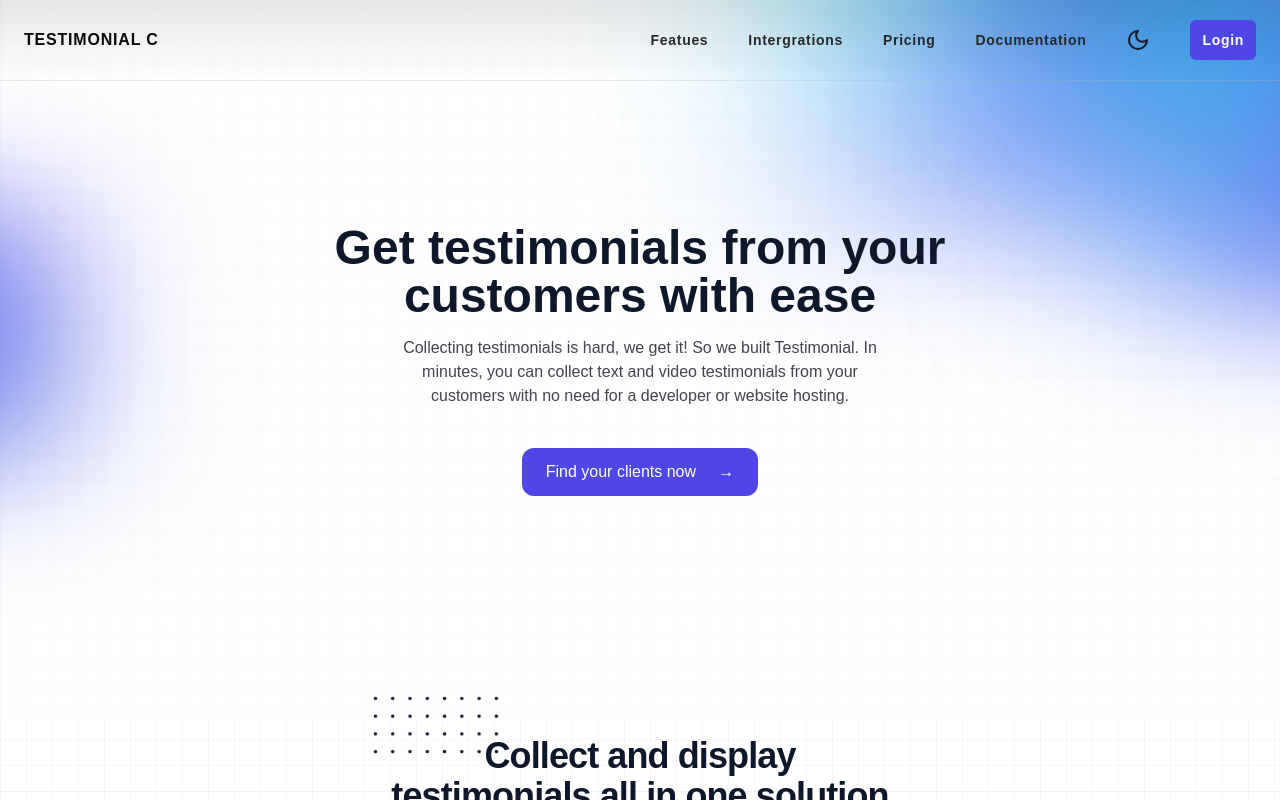
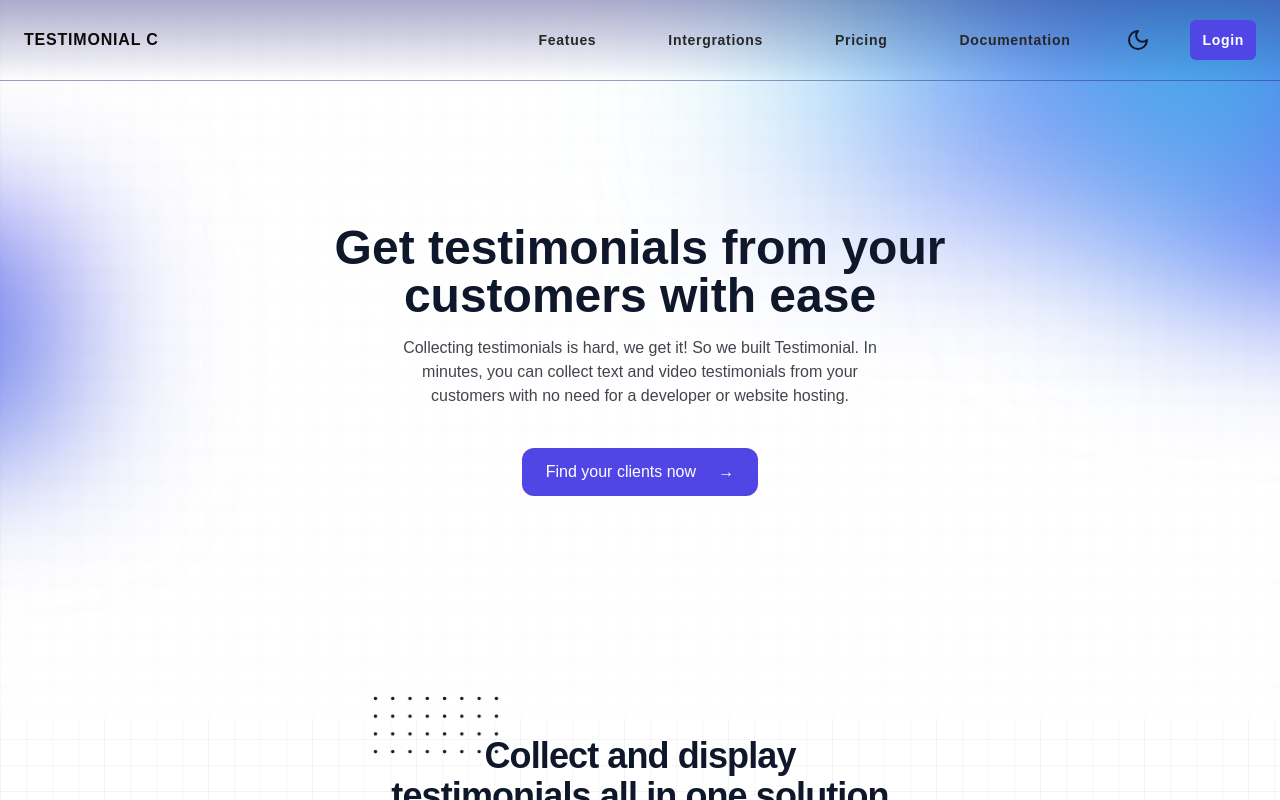
Before and after one commit to Trilochan20/testimonials-collector, a Next.js app: page / in a window 1280 px wide. Shown: the top 800 px of the page. Built offline with nearby package versions, Linux system fonts and the light colour scheme; a web font is replaced by a local one.

Commit message:
fixed hover error

```diff
--- a/app/globals.css
+++ b/app/globals.css
@@ -74,4 +74,6 @@
       @apply bg-background dark:bg-zinc-900  text-foreground dark:text-gray-100 ;
     }
 
+
+
   }
--- a/components/common-ui/Navbar.tsx
+++ b/components/common-ui/Navbar.tsx
@@ -16,8 +16,9 @@ const Navbar: React.FC = () => {
       {menuItems.map((item) => (
         <a
           key={item.href}
-          className="block rounded-sm text-sm  font-semibold hover:text-indigo-100 text-zinc-800 dark:text-zinc-200
-             tracking-wider
+          className="block rounded-sm text-sm  font-semibold text-zinc-800 dark:text-zinc-200  hover:text-indigo-200 dark:hover:text-indigo-800
+          hover:bg-indigo-950 dark:hover:bg-indigo-50  px-4 py-2
+             tracking-wider transition-all
           "
           href={item.href}
         >
@@ -29,8 +30,8 @@ const Navbar: React.FC = () => {
 
   return (
     <header
-      className="fixed w-full z-50 bg-gradient-to-b from-gray-900/10 to-gray-900/0  dark:bg-slate-600/10
-                 backdrop-blur-sm border-b border-slate-100/20  dark:border-slate-800/10 "
+      className="fixed w-full z-50 bg-gradient-to-b from-indigo-900/40 to-indigo-900/0  dark:bg-slate-600/10
+                 backdrop-blur-sm border-b border-slate-900/10  dark:border-slate-100/90 "
       data-test="header"
     >
       <div className="mx-auto w-full max-w-7xl px-4 md:px-6">
--- a/tailwind.config.ts
+++ b/tailwind.config.ts
@@ -71,9 +71,6 @@ const config = {
       animation: {
         "accordion-down": "accordion-down 0.2s ease-out",
         "accordion-up": "accordion-up 0.2s ease-out",
-      },
-      screens: {
-        'hover': {'raw': '(hover: hover)'},
       }
 
     },
```
Also changed, not shown: package.json (+10 -10 lines), 1 other file (tests, documents, lock files or other folders).
